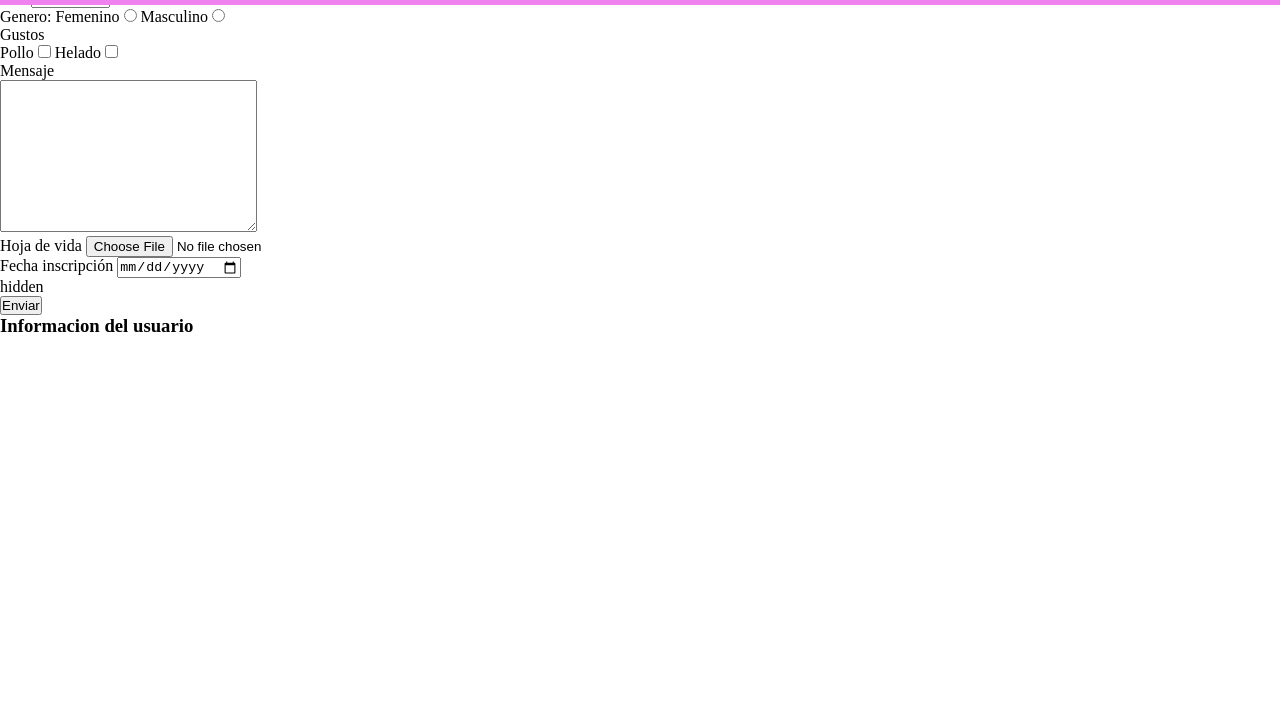
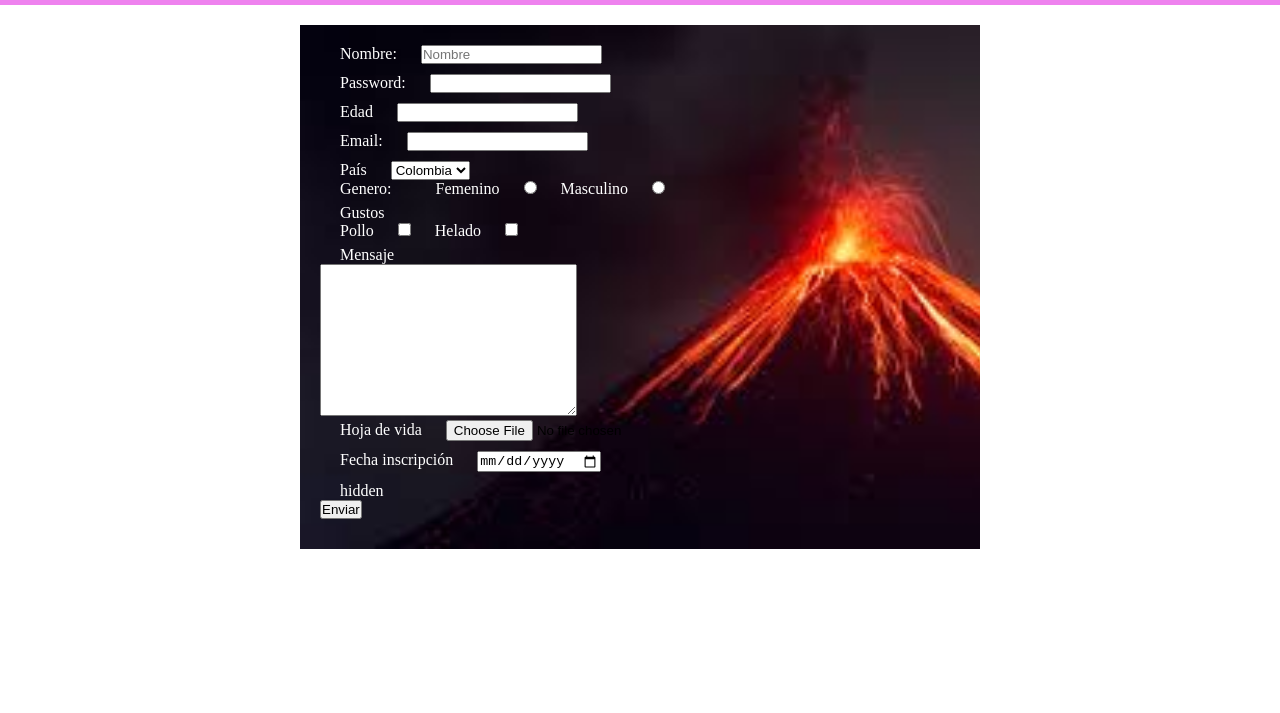
Before and after one commit to Garcia091/Aprendices_Geek, a plain HTML site: page Clase_Dos/Pagina_Tributo/contact.html in a window 1280 px wide. Shown: the part 87-800 px from the top of the page. Drawn offline with Linux system fonts and the light colour scheme.

Commit message:
página contáctenos, se realiza la interfaz grafica

```diff
--- a/Clase_Dos/Pagina_Tributo/contact.html
+++ b/Clase_Dos/Pagina_Tributo/contact.html
@@ -1,5 +1,6 @@
 <!DOCTYPE html>
 <html lang="en">
+
 <head>
     <meta charset="UTF-8">
     <meta http-equiv="X-UA-Compatible" content="IE=edge">
@@ -8,16 +9,18 @@
     <link rel="stylesheet" href="./styles/contact.css">
     <title>Document</title>
 </head>
+
 <body>
     <nav>
         <ul>
-            <li><a href=""> Inicio</a></li>
+            <li><a href="index.html"> Inicio</a></li>
             <li><a href=""> Conócenos</a></li>
             <li><a href="contact.html"> Contáctenos</a></li>
         </ul>
     </nav>
 
     <main>
+        <div class="content">
             <div class="Forms">
                 <form action="" id="encuesta">
                     <label for="nombre">Nombre:</label>
@@ -77,11 +80,10 @@
                     <input type="submit" value="Enviar" id="submit">
                 </form>
             </div>
+        </div>
 
-        <div class="box dashed">
-            <h3>Informacion del usuario </h3>
-        </div>
 
     </main>
 </body>
+
 </html>
--- a/Clase_Dos/Pagina_Tributo/styles/contact.css
+++ b/Clase_Dos/Pagina_Tributo/styles/contact.css
@@ -1,5 +1,31 @@
 nav{
-    position: fixed;
+
     width: 100%;
+    position: relative;
     background-color: violet;
 }
+
+.Forms{
+    width: 100%;
+    position: relative;
+    margin-top: 20px;
+}
+
+form{
+  width  : 50%;
+  margin : 0 auto;
+  background: url('../images/Header_fondo.jpg');
+  background-repeat: no-repeat;
+  background-size: cover;
+  padding: 20px;
+
+}
+
+form label{
+    color:white;
+    padding: 20px;
+}
+
+form input{
+    margin-bottom: 10px;
+}
```
Lines whose indentation alone changed are shown as unchanged.
